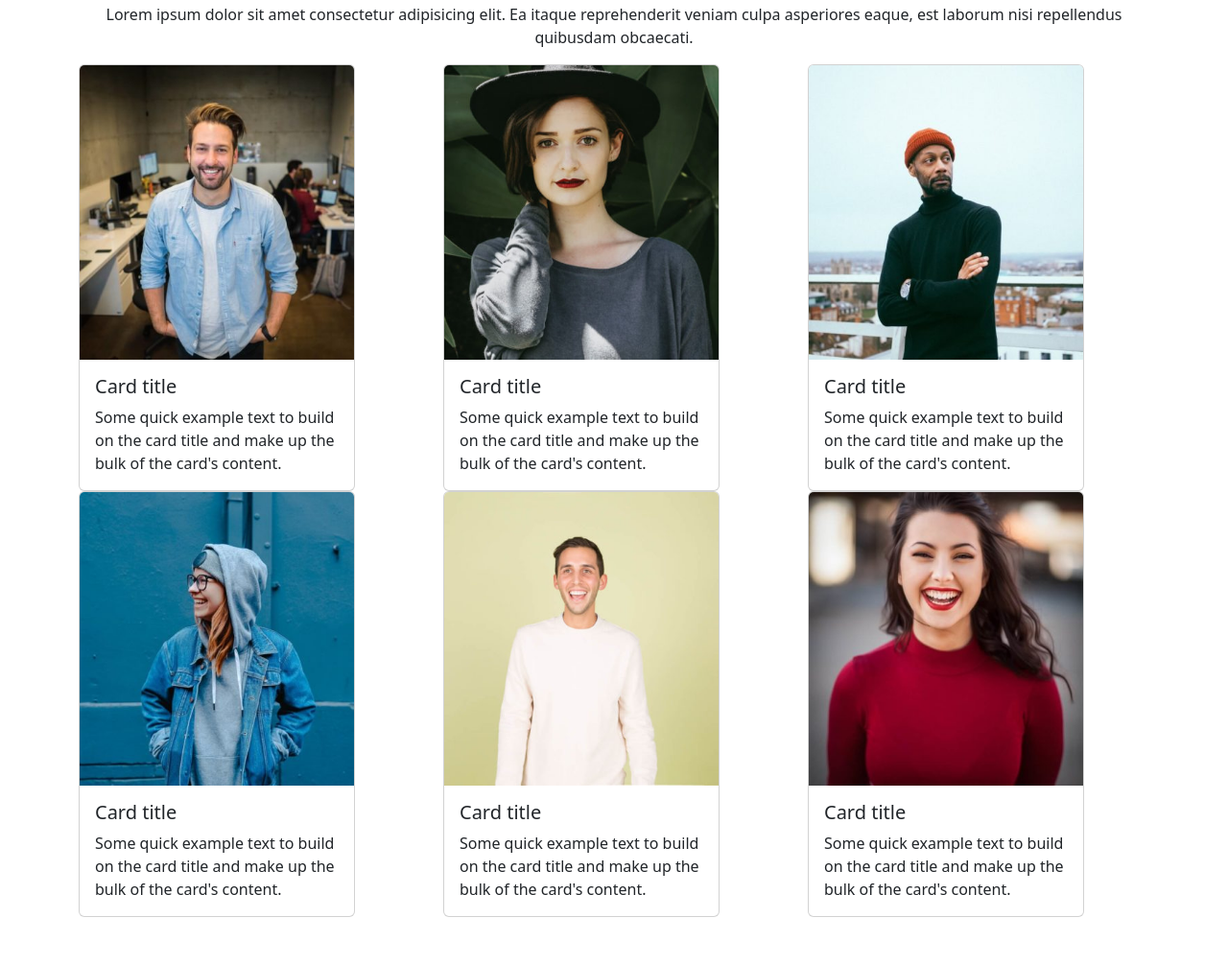
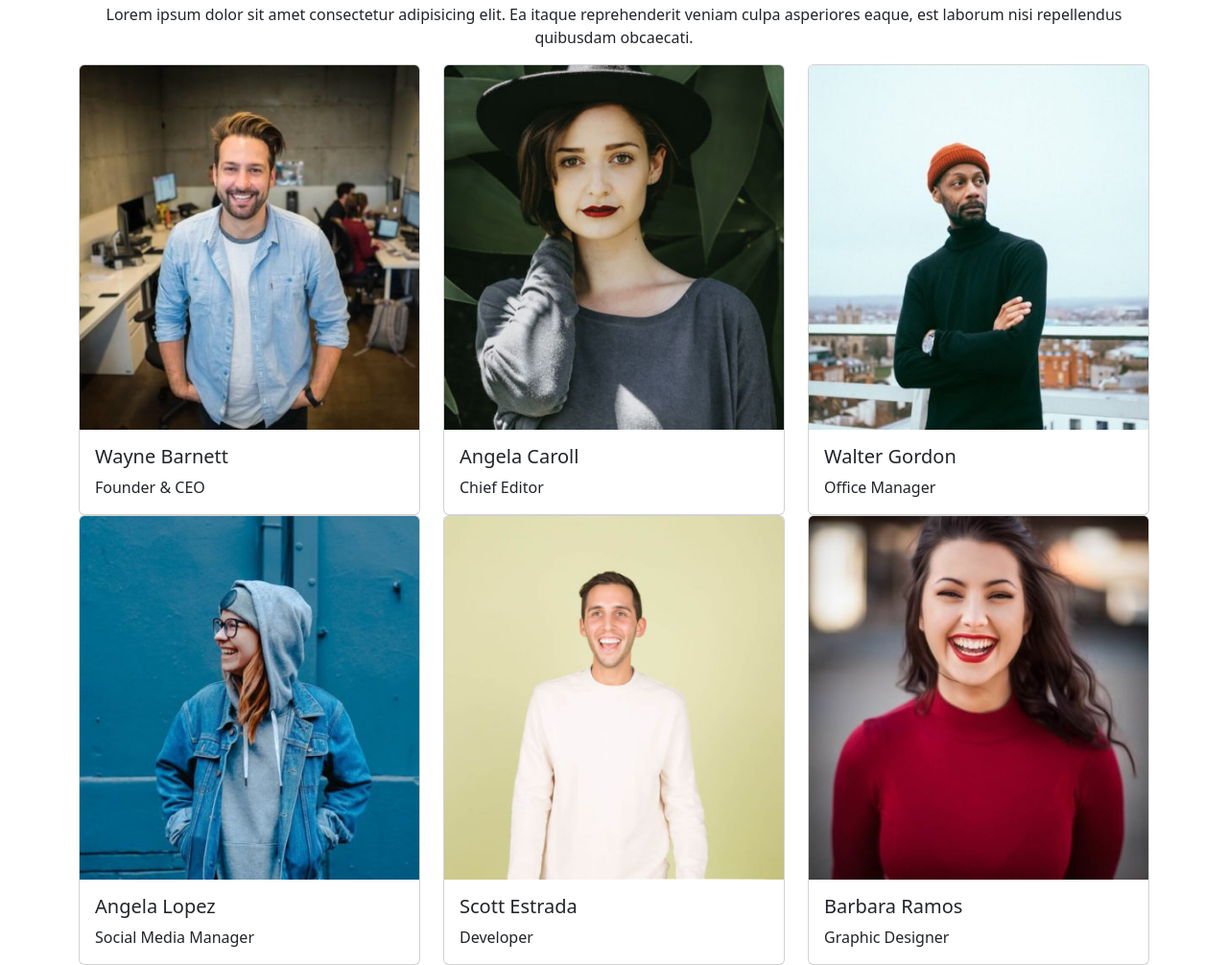
Before and after one commit to GiuseppeCassone/js-our-team, a plain HTML site: page index.html in a window 1280 px wide. Shown: the part 53-1059 px from the top of the page at 96% size. Before the commit the page ends 1009 px from the top, so only its background shows below. Drawn offline with nearby package versions, Linux system fonts and the light colour scheme.

Commit message:
completato bonus 2, esercizio finito

```diff
--- a/index.html
+++ b/index.html
@@ -16,7 +16,7 @@
 
         <div class="row">
             <div class="col-4">
-                <div class="card" style="width: 18rem;">
+                <div class="card" >
                     <img src="..." class="card-img-top" alt="...">
                     <div class="card-body">
                       <h5 class="card-title">Card title</h5>
@@ -25,7 +25,7 @@
                   </div>
             </div>
             <div class="col-4">
-                <div class="card" style="width: 18rem;">
+                <div class="card">
                     <img src="..." class="card-img-top" alt="...">
                     <div class="card-body">
                       <h5 class="card-title">Card title</h5>
@@ -34,7 +34,7 @@
                   </div>
             </div>
             <div class="col-4">
-                <div class="card" style="width: 18rem;">
+                <div class="card">
                     <img src="..." class="card-img-top" alt="...">
                     <div class="card-body">
                       <h5 class="card-title">Card title</h5>
@@ -46,7 +46,7 @@
 
         <div class="row">
             <div class="col-4">
-                <div class="card" style="width: 18rem;">
+                <div class="card">
                     <img src="..." class="card-img-top" alt="...">
                     <div class="card-body">
                       <h5 class="card-title">Card title</h5>
@@ -55,7 +55,7 @@
                   </div>
             </div>
             <div class="col-4">
-                <div class="card" style="width: 18rem;">
+                <div class="card">
                     <img src="..." class="card-img-top" alt="...">
                     <div class="card-body">
                       <h5 class="card-title">Card title</h5>
@@ -64,7 +64,7 @@
                   </div>
             </div>
             <div class="col-4">
-                <div class="card" style="width: 18rem;">
+                <div class="card">
                     <img src="..." class="card-img-top" alt="...">
                     <div class="card-body">
                       <h5 class="card-title">Card title</h5>
--- a/js/script.js
+++ b/js/script.js
@@ -64,5 +64,12 @@ for (let i = 0; i < teamInfo.length; i++) {
     const memberImg = cardMember.querySelector(".card-img-top");
     memberImg.src = actualObject.image;
 
+// Cambio il titolo delle card con il nome di ogni membro
+    const memberName = cardMember.querySelector(".card-title");
+    memberName.innerText = actualObject.name;
+
+// Inserisco il ruolo di ogni membro nelle card
+    const memberRole = cardMember.querySelector(".card-text");
+    memberRole.innerText = actualObject.role;
 
 }
```
